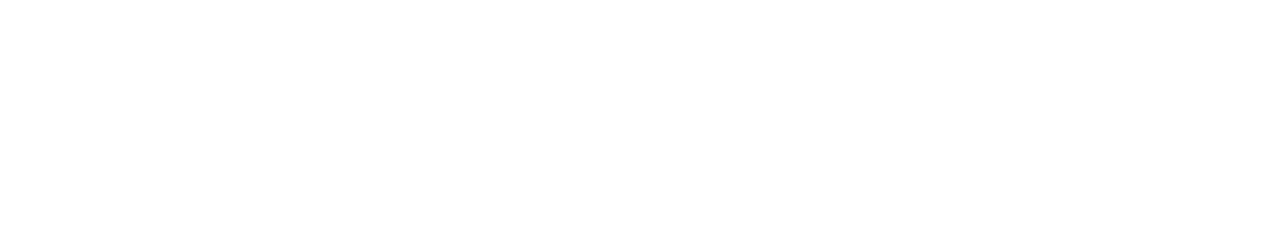
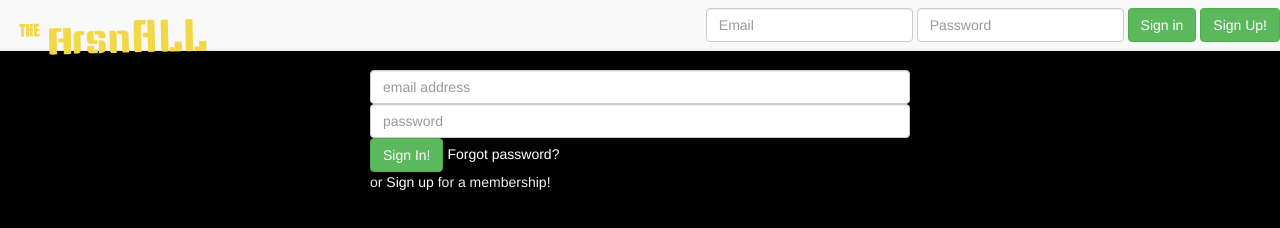
Before and after one commit to catcarbonell/WSP, a plain HTML site: page login.html in a window 1280 px wide. Drawn offline with nearby package versions, Linux system fonts and the light colour scheme.

Commit message:
setting up pages

```diff
--- a/css/style.css
+++ b/css/style.css
@@ -19,6 +19,9 @@ a:link, a:visited {
 	color: #fff;
 	text-decoration: none;
 }
+
+a:hover {
+	color: #ffcc33;
 
 .hide {
 	display: none;
--- a/login.html
+++ b/login.html
@@ -2,9 +2,119 @@
 <html lang="en">
 <head>
 	<meta charset="UTF-8">
-	<title>Login -- The ArsenALL</title>
+	<meta name="viewport" content="width=device-width, initial-scale=1">
+	<title>The ArsnALL: A Weapons Database</title>
+
+	<link rel="stylesheet" href="css/normalize.css">
+	<link rel="stylesheet" href="bootstrap/css/bootstrap.min.css">
+	<link rel="stylesheet" href="css/style.css">
+
 </head>
 <body>
 
+<!-- NAVIGATION -->
+	<nav class="navbar navbar-default navbar-fixed-top">
+	    <div class="container-fluid">
+	    <!-- Brand and toggle get grouped for better mobile display -->
+	    <div class="navbar-header">
+
+	        <!-- COLLAPSED NAV -->
+	        <button type="button" class="navbar-toggle collapsed" data-toggle="collapse" data-target="#bs-example-navbar-collapse-1">
+
+	        <span class="sr-only">Toggle navigation</span>
+	        <span class="icon-bar"></span>
+	        <span class="icon-bar"></span>
+	        <span class="icon-bar"></span>
+
+	      </button>
+
+	      <a class="navbar-brand" href="index.html">
+	      	<span id="switcher">
+	      		<img class="logo" src="img/logomin.png" />
+	      	</span>
+	      </a>
+
+	    </div>
+
+	    <!-- Collect the nav links, forms, and other content for toggling -->
+	    <div class="collapse navbar-collapse" id="bs-example-navbar-collapse-1">
+
+	    	<ul class="nav navbar-nav navbar-right">
+
+		        <!-- FAVORITES ICON
+
+		        <li>
+		        	<a href="favorites.html">
+		        		<span class="glyphicon glyphicon-star"></span>
+		        	</a>
+		        </li>  -->
+
+		        <li>
+
+		        	<form class="navbar-form navbar-right">
+			            	<div class="form-group">
+			              		<input type="email" placeholder="Email" class="form-control">
+			            	</div>
+			            	<div class="form-group">
+			              		<input type="password" placeholder="Password" class="form-control">
+			            	</div>
+			            	<button class="btn btn-success">Sign in</button>
+			            	<a href="signup.html"><button class="btn btn-success">Sign Up!</button></a>
+			        </form>
+
+			    </li>
+
+			</ul>
+
+	    </div><!-- /.navbar-collapse -->
+	 </div><!-- /.container-fluid -->
+
+	</nav>
+
+<!-- / NAVIGATION -->
+
+<!-- CONTENT -->
+
+	<div class="container">
+		<div class="col-md-3">
+		</div>
+
+		<div class="col-md-6">
+
+			<h1> Welcome back! </h1>
+
+			<form id="signin">
+
+				<input type="email" placeholder="email address" class="form-control"/>
+				<input type="password" placeholder="password" class="form-control"/>
+
+
+				<button class="btn btn-success">Sign In!</button> <a href="#">Forgot password?</a>
+				<p>
+				or <a href="signup.html">Sign up</a> for a membership!
+			</p>
+
+			</form>
+
+		</div>
+
+		<div class="col-md-4">
+		</div>
+
+	</div>
+
+<!--/ CONTENT-->
+
+<!-- JS -->
+
+	<script src="js/jquery.min.js"></script>
+	<script src="https://ajax.googleapis.com/ajax/libs/jquery/2.1.3/jquery.min.js"></script>
+
+	<script src="bootstrap/js/bootstrap.min.js"></script>
+
+	<script src="js/main.js"></script>
+
+<!--/ JS ->
+
 </body>
 </html>
```
Also changed, not shown: index.html (+1 -1 lines), signup.html (+3 -2 lines).
